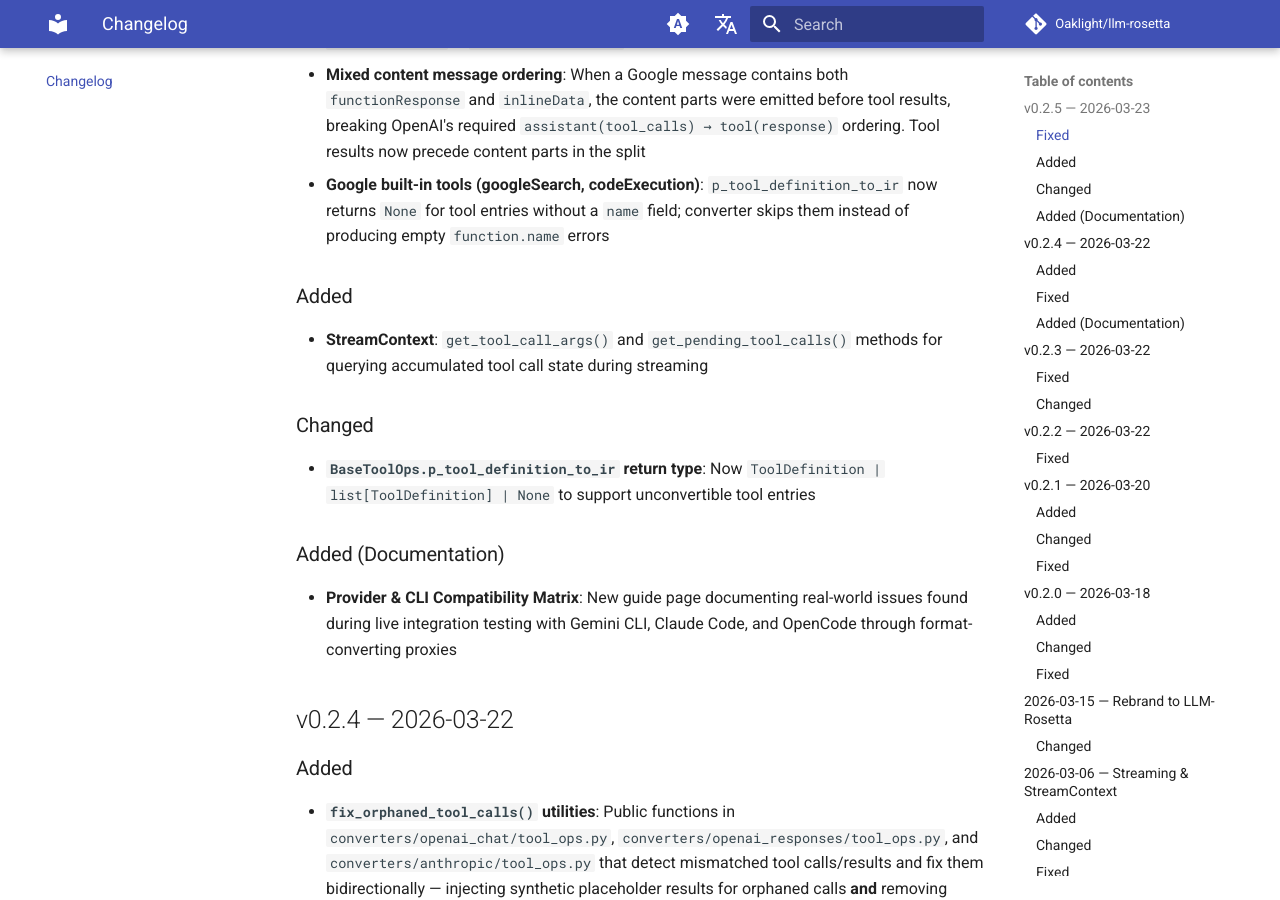
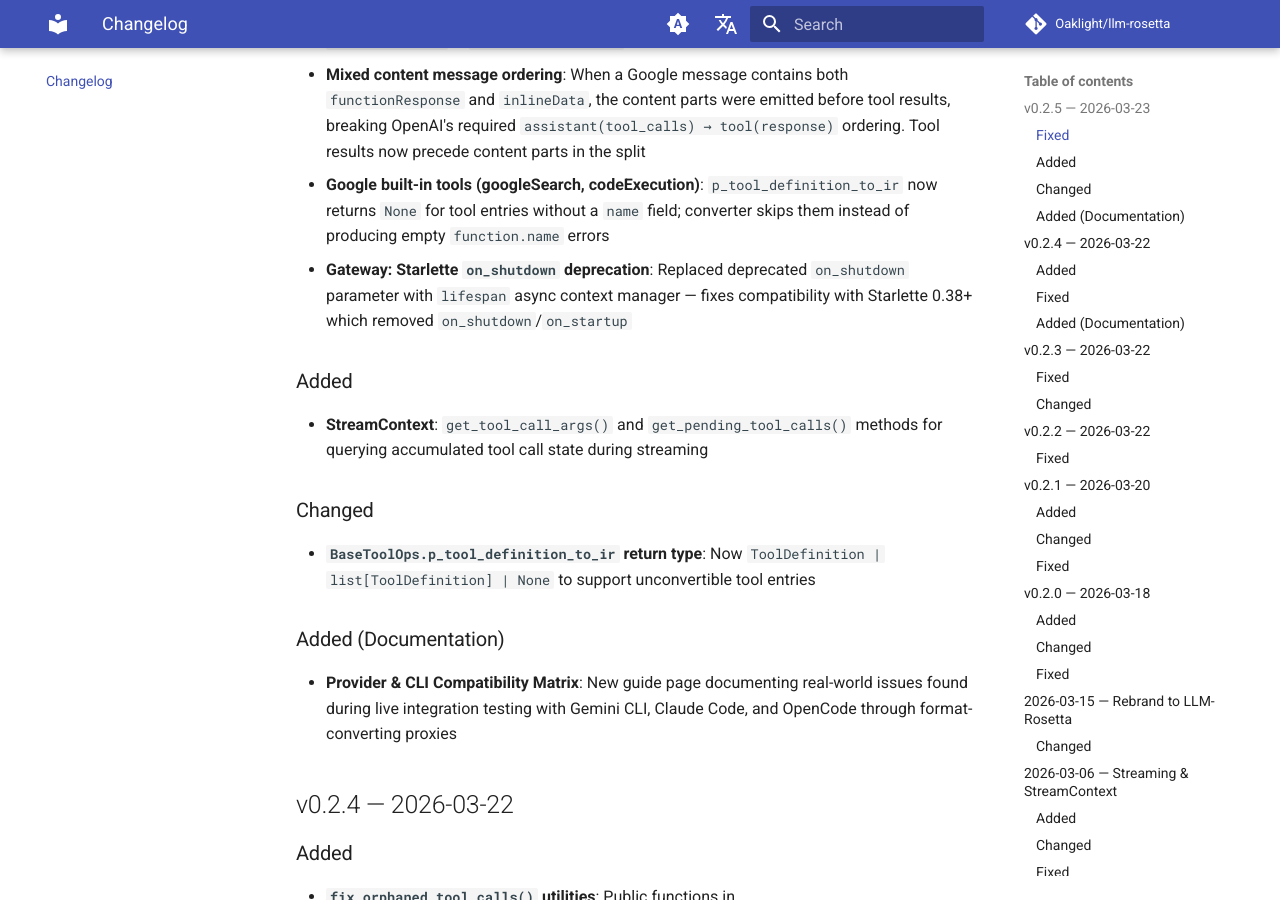
Before and after one commit to Oaklight/llm-rosetta, an MkDocs documentation site: the page built from docs/changelog.md, in a window 1280 px wide and 900 px high, scrolled down 1093 px. Built offline with MkDocs 1.6.1 and Material for MkDocs 9.7.7, drawn with Linux system fonts in a browser that asks for light colours; comment, search, counter and statistics services are not loaded.

Commit message:
docs: add Starlette lifespan fix to v0.2.5 changelog

```diff
--- a/docs/changelog.md
+++ b/docs/changelog.md
@@ -18,6 +18,7 @@ All notable changes to LLM-Rosetta are documented here. This project follows [Ke
 - **Google→IR role mapping for tool results**: `functionResponse` parts produced `role: "user"` IR messages, so `fix_orphaned_tool_calls_ir` (which checks `role: "tool"`) couldn't detect them. Now separates `functionResponse` into `role: "tool"` messages with explicit `"tool": "user"` in `_IR_TO_GOOGLE_ROLE`
 - **Mixed content message ordering**: When a Google message contains both `functionResponse` and `inlineData`, the content parts were emitted before tool results, breaking OpenAI's required `assistant(tool_calls) → tool(response)` ordering. Tool results now precede content parts in the split
 - **Google built-in tools (googleSearch, codeExecution)**: `p_tool_definition_to_ir` now returns `None` for tool entries without a `name` field; converter skips them instead of producing empty `function.name` errors
+- **Gateway: Starlette `on_shutdown` deprecation**: Replaced deprecated `on_shutdown` parameter with `lifespan` async context manager — fixes compatibility with Starlette 0.38+ which removed `on_shutdown`/`on_startup`
 
 ### Added
 
```
